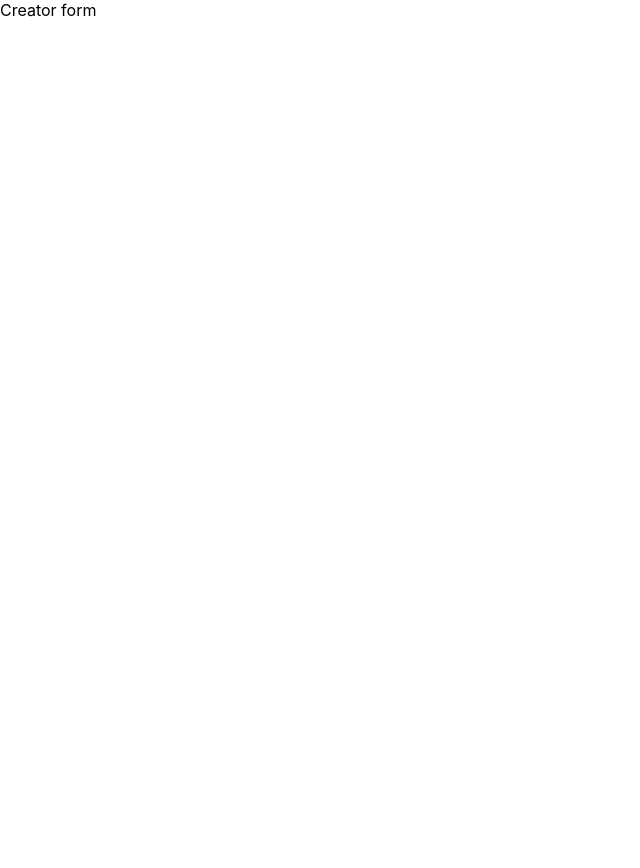
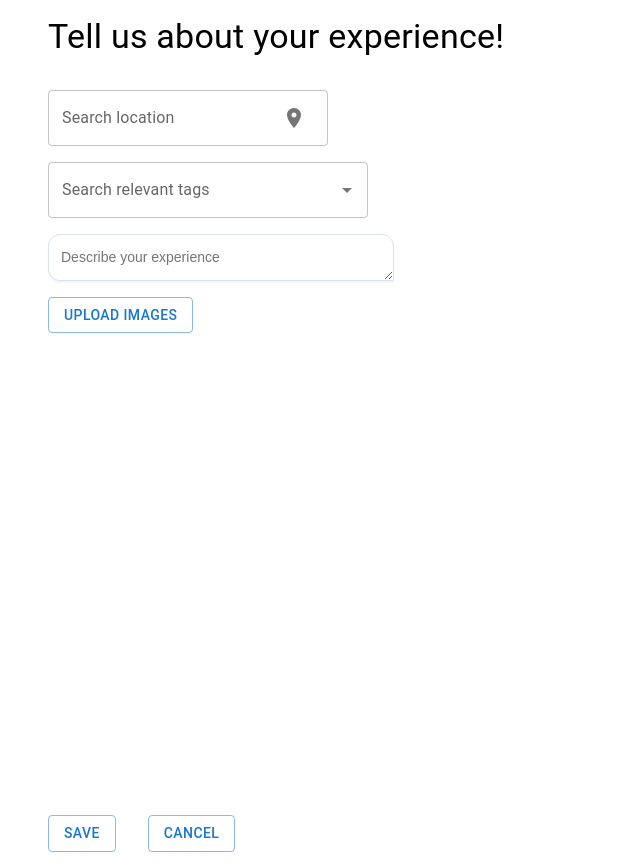
Before and after one commit to ssukovic/travel-app, a React (Create React App) app: page /creator-form in a window 1280 px wide. Shown: the whole page, without its empty margins (0-640 px from the left). Before the commit the page ends 800 px from the top, so only its background shows below. Built offline with nearby package versions, Linux system fonts and the light colour scheme.

Commit message:
creator form

```diff
--- a/package.json
+++ b/package.json
@@ -7,6 +7,7 @@
     "@emotion/styled": "^11.11.0",
     "@mui/icons-material": "^5.15.1",
     "@mui/material": "^5.15.1",
+    "@mui/icons-material": "^5.15.1",
     "@testing-library/jest-dom": "^5.17.0",
     "@testing-library/react": "^13.4.0",
     "@testing-library/user-event": "^13.5.0",
--- /dev/null
+++ b/src/components/TagsAutocomplete.js
@@ -0,0 +1,51 @@
+import React from "react";
+import { Autocomplete, TextField } from "@mui/material";
+
+export const TagsAutocomplete = () => {
+  const tagList = [
+    "Restaurant",
+    "Museum",
+    "Hike",
+    "Walk",
+    "Hotel",
+    "Travel",
+    "Nature",
+    "Photography",
+    "Love",
+    "Summer",
+    "Explore",
+    "Trip",
+    "Vacation",
+    "Fashion",
+    "Beach",
+    "Sunset",
+    "Holiday",
+    "Mountains",
+    "Sea",
+    "Tourism",
+    "Architecture",
+    "Sky",
+    "Winter",
+    "Spring",
+    "Autumn",
+  ];
+
+  return (
+    <Autocomplete
+      sx={{ marginTop: "1rem" }}
+      className="autocomplete"
+      multiple
+      id="tags-standard"
+      options={tagList}
+      getOptionLabel={(option) => option}
+      renderInput={(params) => (
+        <TextField
+          {...params}
+          variant="outlined"
+          label="Search relevant tags"
+          placeholder="Tag"
+        />
+      )}
+    />
+  );
+};
--- /dev/null
+++ b/src/views/CreatorForm.css
@@ -0,0 +1,35 @@
+.creatorForm {
+  margin: 1rem 3rem;
+  display: flex;
+  flex-direction: column;
+
+  align-items: flex-start;
+  min-height: 100vh;
+}
+
+.autocomplete {
+  width: 20rem;
+  margin: 1rem 0;
+}
+
+.locationInput {
+  margin-top: 2rem;
+}
+
+.textArea {
+  width: 30rem;
+  height: 20rem;
+  margin-bottom: 1rem;
+}
+
+.bottomNavigation {
+  margin-bottom: 2rem;
+}
+
+.saveButton {
+  margin-right: 2rem !important;
+}
+
+.footer {
+  display: flex;
+}
--- a/src/views/CreatorForm.js
+++ b/src/views/CreatorForm.js
@@ -1,5 +1,155 @@
-import React from "react";
+import React, { useRef, useState } from "react";
+import {
+  Box,
+  Button,
+  ImageList,
+  ImageListItem,
+  InputAdornment,
+  TextField,
+  Typography,
+} from "@mui/material";
+import { TextareaAutosize } from "@mui/base/TextareaAutosize";
+import { styled } from "@mui/system";
+import LocationOnIcon from "@mui/icons-material/LocationOn";
+
+import "./CreatorForm.css";
+import { useNavigate } from "react-router-dom";
+import { TagsAutocomplete } from "../components/TagsAutocomplete";
+
+const blue = {
+  100: "#DAECFF",
+  200: "#b6daff",
+  400: "#3399FF",
+  500: "#007FFF",
+  600: "#0072E5",
+  900: "#003A75",
+};
+
+const grey = {
+  50: "#F3F6F9",
+  100: "#E5EAF2",
+  200: "#DAE2ED",
+  300: "#C7D0DD",
+  400: "#B0B8C4",
+  500: "#9DA8B7",
+  600: "#6B7A90",
+  700: "#434D5B",
+  800: "#303740",
+  900: "#1C2025",
+};
+
+const TextArea = styled(TextareaAutosize)(
+  ({ theme }) => `
+    width: 320px;
+    font-family: 'IBM Plex Sans', sans-serif;
+    font-size: 0.875rem;
+    font-weight: 400;
+    line-height: 1.5;
+    padding: 12px;
+    border-radius: 12px 12px 0 12px;
+    color: ${theme.palette.mode === "dark" ? grey[300] : grey[900]};
+    background: ${theme.palette.mode === "dark" ? grey[900] : "#fff"};
+    border: 1px solid ${theme.palette.mode === "dark" ? grey[700] : grey[200]};
+    box-shadow: 0px 2px 2px ${
+      theme.palette.mode === "dark" ? grey[900] : grey[50]
+    };
+
+    &:hover {
+      border-color: ${blue[400]};
+    }
+
+    &:focus {
+      outline: 0;
+      border-color: ${blue[400]};
+      box-shadow: 0 0 0 3px ${
+        theme.palette.mode === "dark" ? blue[600] : blue[200]
+      };
+    }
+
+    // firefox
+    &:focus-visible {
+      outline: 0;
+    }
+  `
+);
 
 export const CreatorForm = () => {
-  return <div>Creator form</div>;
+  const [selectedImages, setSelectedImages] = useState([]);
+  const navigate = useNavigate();
+
+  const hiddenFileInput = useRef(null);
+
+  const handleClick = (event) => {
+    hiddenFileInput.current.click();
+  };
+
+  return (
+    <Box className="creatorForm">
+      <Typography variant="h4">Tell us about your experience!</Typography>
+      <TextField
+        id="outlined-search"
+        label="Search location"
+        type="search"
+        InputProps={{
+          endAdornment: (
+            <InputAdornment position="start">
+              <LocationOnIcon />
+            </InputAdornment>
+          ),
+        }}
+        sx={{ marginTop: "2rem" }}
+        className="locationInput"
+      />
+
+      <TagsAutocomplete />
+
+      <TextArea
+        className="textArea"
+        placeholder="Describe your experience"
+      ></TextArea>
+
+      <Button variant="outlined" onClick={() => handleClick()}>
+        Upload images
+      </Button>
+
+      <input
+        type="file"
+        multiple
+        name="myImage"
+        style={{ display: "none" }}
+        ref={hiddenFileInput}
+        onChange={(event) => {
+          setSelectedImages((selectedImages) => [
+            ...selectedImages,
+            ...event.target.files,
+          ]);
+        }}
+      />
+
+      <ImageList sx={{ width: 500, height: 450 }} cols={3} rowHeight={164}>
+        {selectedImages.map((item) => (
+          <ImageListItem key={item.name}>
+            <img alt="not found" src={URL.createObjectURL(item)} />
+          </ImageListItem>
+        ))}
+      </ImageList>
+
+      <Box className="footer">
+        <Button
+          variant="outlined"
+          onClick={() => navigate("/")}
+          className="saveButton"
+        >
+          Save
+        </Button>
+        <Button
+          variant="outlined"
+          onClick={() => navigate("/")}
+          className="cancelButton"
+        >
+          Cancel
+        </Button>
+      </Box>
+    </Box>
+  );
 };
```
